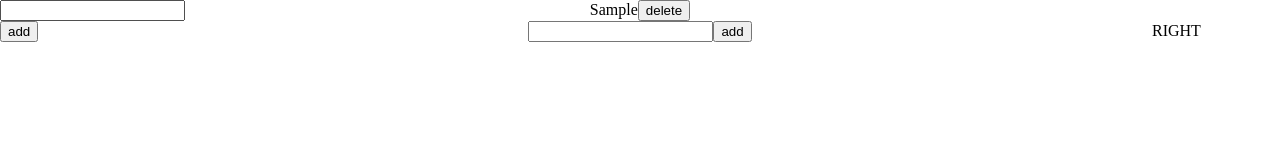
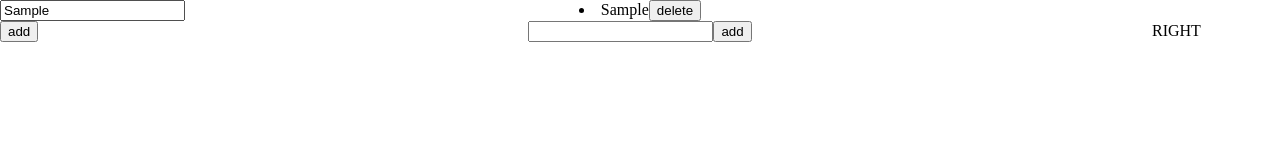
Before and after one commit to GoodListener/react-todo, a React (Create React App) app: page / in a window 1280 px wide. Both pictures are taken after typing "Sample" into the empty fields and a click on the button "add". Shown: the top 160 px of the page. Built offline with nearby package versions, Linux system fonts and the light colour scheme.

Commit message:
context api 적용

```diff
--- a/src/App.js
+++ b/src/App.js
@@ -1,45 +1,18 @@
 import React, { Component } from 'react';
 import MainTemplate from './components/main/MainTemplate'
 import LeftMenuTemplate from './components/leftMenu/LeftMenuTemplate'
+import { UserProvider } from './context/User'
 import './App.scss'
 
 class App extends Component {
-  state = {
-    users : []
-  }
-
   render() {
     return (
-        <React.Fragment>
-          <LeftMenuTemplate
-            users={this.state.users}
-            handleCreate={this.handleCreate}
-          />
-          <MainTemplate
-            users={this.state.users}
-            handleRemove={this.handleRemove}
-          />
+        <UserProvider>
+          <LeftMenuTemplate/>
+          <MainTemplate/>
           <div className="layout rightMenu">RIGHT</div>
-        </React.Fragment>
+        </UserProvider>
     );
-  }
-
-  handleCreate = (input) => {
-    const { users } = this.state;
-    this.setState({
-      users: users.concat({
-        id: new Date().getTime(),
-        name: input,
-        checked: false
-      })
-    })
-  }
-
-  handleRemove = (id) => {
-    const { users } = this.state;
-    this.setState({
-      users: users.filter(user => user.id !== id)
-    })
   }
 }
 
--- a/src/components/leftMenu/LeftMenuTemplate.js
+++ b/src/components/leftMenu/LeftMenuTemplate.js
@@ -2,48 +2,15 @@ import React, { Component } from 'react';
 import UserForm from '../user/UserForm'
 
 class LeftMenuTemplate extends Component {
-  id = 0 // 이미 0,1,2 가 존재하므로 3으로 설정
-
-  state = {
-    input: ''
-  }
-
   render() {
-    const {input} = this.state;
-    const {handleCreate, handleKeyPress, handleChange} = this;
     return (
       <div className="layout leftMenu">
         <div>
-          <UserForm
-            value={input}
-            onCreate={handleCreate}
-            onKeyPress={handleKeyPress}
-            onChange={handleChange}
-          />
+          <UserForm/>
         </div>
       </div>
     );
   }
-
-  handleCreate = () => {
-    const { input } = this.state;
-    this.props.handleCreate(input);
-    this.setState({
-      input: ''
-    });
-  }
-
-  handleKeyPress = (e) => {
-    if(e.key === 'Enter') {
-      this.handleCreate();
-    }
-  }
-
-  handleChange = (e) => {
-    this.setState({
-      input: e.target.value // input 의 다음 바뀔 값
-    });
-  }
 }
 
 export default LeftMenuTemplate;
--- a/src/components/main/MainTemplate.js
+++ b/src/components/main/MainTemplate.js
@@ -6,10 +6,7 @@ class MainTemplate extends Component {
     return (
       <div className="layout mainTemplate">
         <div>
-          <UserList
-            users={this.props.users}
-            handleRemove={this.props.handleRemove}
-          ></UserList>
+          <UserList></UserList>
         </div>
       </div>
     );
--- a/src/components/todo/Todo.js
+++ b/src/components/todo/Todo.js
@@ -5,8 +5,10 @@ class Todo extends Component {
   render() {
     return (
       <div>
+        {this.props.no}.
         {this.props.name}
         {this.props.checked}
+        <button onClick={this.props.handleRemove}>delete</button>
       </div>
     );
   }
--- /dev/null
+++ b/src/components/todo/TodoList.js
@@ -0,0 +1,27 @@
+import React, { Component } from 'react';
+import Todo from './Todo'
+
+class TodoList extends Component {
+
+  render() {
+    const {todos, handleRemove} = this.props;
+    const todoList = todos.map(
+      ({name, checked, id, no}) =>
+      <Todo
+        key={id}
+        name={name}
+        checked={checked}
+        no={no}
+        handleRemove={() => handleRemove(id)}
+        />
+    )
+
+    return (
+      <div>
+        {todoList}
+      </div>
+    );
+  }
+}
+
+export default TodoList;
--- a/src/components/user/User.js
+++ b/src/components/user/User.js
@@ -1,37 +1,35 @@
 import React, { Component } from 'react';
-import Todo from '../todo/Todo'
 import TodoForm from '../todo/TodoForm'
+import TodoList from '../todo/TodoList'
 
 class User extends Component {
+  no = 1
+
   state = {
     input : '',
     todos : []
   }
 
   render() {
-    const {input, todos} = this.state;
-    const todoList = todos.map(
-      ({name, checked, id}) =>
-      <Todo
-        key={id}
-        name={name}
-        checked={checked}
-        />
-    )
-    const {handleChange, handleCreate, handleKeyPress, handleRemove} = this;
+    const {input} = this.state;
+    const { handleRemove } = this;
+    const {handleChange, handleCreate, handleKeyPress} = this;
 
     return (
-      <div>
+      <li className="user">
         {this.props.name}
-        <button onClick={handleRemove}>delete</button>
+        <button onClick={this.props.handleRemove}>delete</button>
         <TodoForm
           value={input}
           onChange={handleChange}
           onCreate={handleCreate}
           onKeyPress={handleKeyPress}
         />
-        {todoList}
-      </div>
+        <TodoList
+          todos={this.state.todos}
+          handleRemove={handleRemove}
+        />
+      </li>
     );
   }
 
@@ -41,6 +39,7 @@ class User extends Component {
       input: '', // 인풋 비우고
       // concat 을 사용하여 배열에 추가
       todos: todos.concat({
+        no : this.no++,
         id: this.makeNewID(),
         name: input,
         checked: false
@@ -48,8 +47,11 @@ class User extends Component {
     });
   }
 
-  handleRemove = () => {
-    this.props.handleRemove(this.props.id);
+  handleRemove = (id) => {
+    const { todos } = this.state;
+    this.setState({
+      todos: todos.filter((todo) => todo.id !== id)
+    })
   }
 
   handleKeyPress = (e) => {
--- a/src/components/user/UserForm.js
+++ b/src/components/user/UserForm.js
@@ -1,13 +1,70 @@
-import React from 'react'
+import React, { Component } from 'react'
 import './user.scss';
+import { UserConsumer } from '../../context/User'
 
-const UserForm = ({value, onChange, onCreate, onKeyPress}) => {
-  return (
-    <div className="userForm">
-      <input value={value} onChange={onChange} onKeyPress={onKeyPress}/>
-      <button onClick={onCreate}>add</button>
-    </div>
-  )
+class UserForm extends Component {
+  state = {
+    input : ''
+  }
+
+  ComponentDidMount() {
+    this.setState({
+      input: this.props.value,
+    })
+  }
+
+  render() {
+    return (
+      <div className="userForm">
+        <input
+          value={this.state.input}
+          onChange={this.handleChange}
+          onKeyPress={this.handleKeyPress}/>
+        <button
+           onClick={this.handleCreate}
+           >add</button>
+      </div>
+    );
+  }
+
+  handleCreate = () => {
+    const { input } = this.state;
+    this.props.setValue(input);
+  }
+
+  // handleCreate = () => {
+  //   const { input } = this.state;
+  //   this.props.handleCreate(input);
+  //   this.setState({
+  //     input: ''
+  //   });
+  // }
+
+  handleKeyPress = (e) => {
+    if(e.key === 'Enter') {
+      this.handleCreate();
+    }
+  }
+
+  handleChange = (e) => {
+    this.setState({
+      input: e.target.value // input 의 다음 바뀔 값
+    });
+  }
 }
 
-export default UserForm;
+
+const UserFormContainer = () => (
+  <UserConsumer>
+    {
+      ({state, actions}) => (
+        <UserForm
+          value={state.user}
+          setValue={actions.setValue}
+        />
+      )
+    }
+  </UserConsumer>
+)
+
+export default UserFormContainer;
--- a/src/components/user/UserList.js
+++ b/src/components/user/UserList.js
@@ -1,26 +1,30 @@
 import React, { Component } from 'react';
 import User from './User'
+import { UserConsumer } from '../../context/User'
 
 class UserList extends Component {
   render() {
-    const { users } = this.props;
-    const { handleRemove } = this.props;
-    const userList = users.map(
-      ({id, name}) =>
-        <User
-          key={id}
-          id={id}
-          name={name}
-          handleRemove={handleRemove}
-        />
-
-    )
+    const userList = (
+    <UserConsumer>
+      {
+        (test) => (
+          test.state.users.map(
+            user => (
+              <User
+                key={user.key}
+                name={user.name}
+              />)
+          )
+        )
+      }
+    </UserConsumer>
+  );
 
     return (
       <div>
         {userList}
       </div>
-    );
+    )
   }
 
 }
--- /dev/null
+++ b/src/context/User.js
@@ -0,0 +1,40 @@
+import React, { Component } from 'react';
+
+const { Provider, Consumer: UserConsumer } = React.createContext();
+
+// Provider 에서 state 를 사용하기 위해서 컴포넌트를 새로 만들어줍니다.
+class UserProvider extends Component {
+  state = {
+    users : []
+  }
+
+  actions = {
+    setValue: (value) => {
+      console.log(value);
+      const { users } = this.state;
+      this.setState({
+        users: users.concat({
+          id: new Date().getTime(),
+          name: value,
+          checked: false
+        })
+      });
+    }
+  }
+
+  render() {
+    const { state, actions } = this;
+    const value = { state, actions };
+    return (
+      <Provider value={value}>
+        {this.props.children}
+      </Provider>
+    )
+  }
+}
+
+// 내보내줍니다.
+export {
+  UserProvider,
+  UserConsumer,
+};
```
